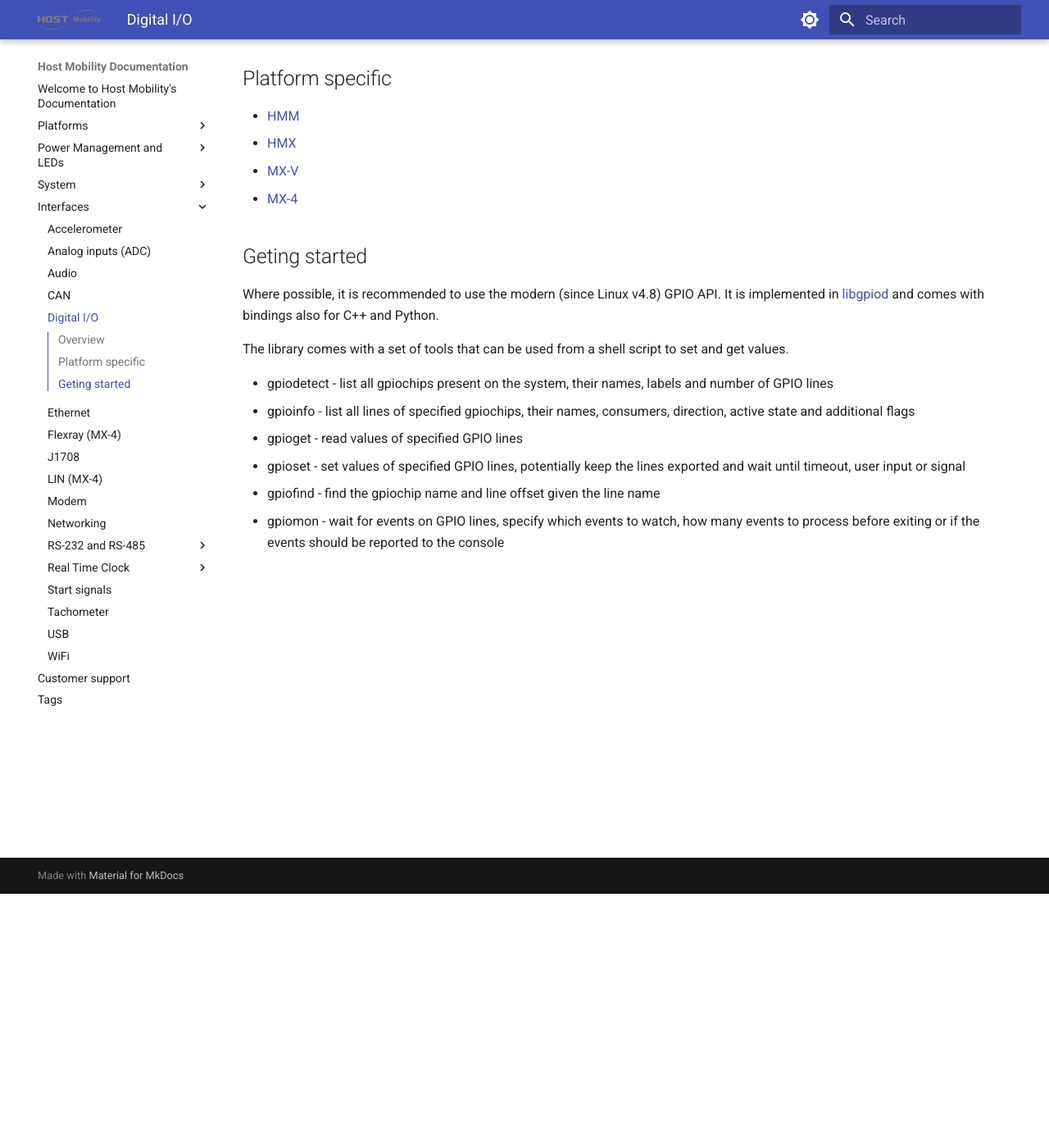
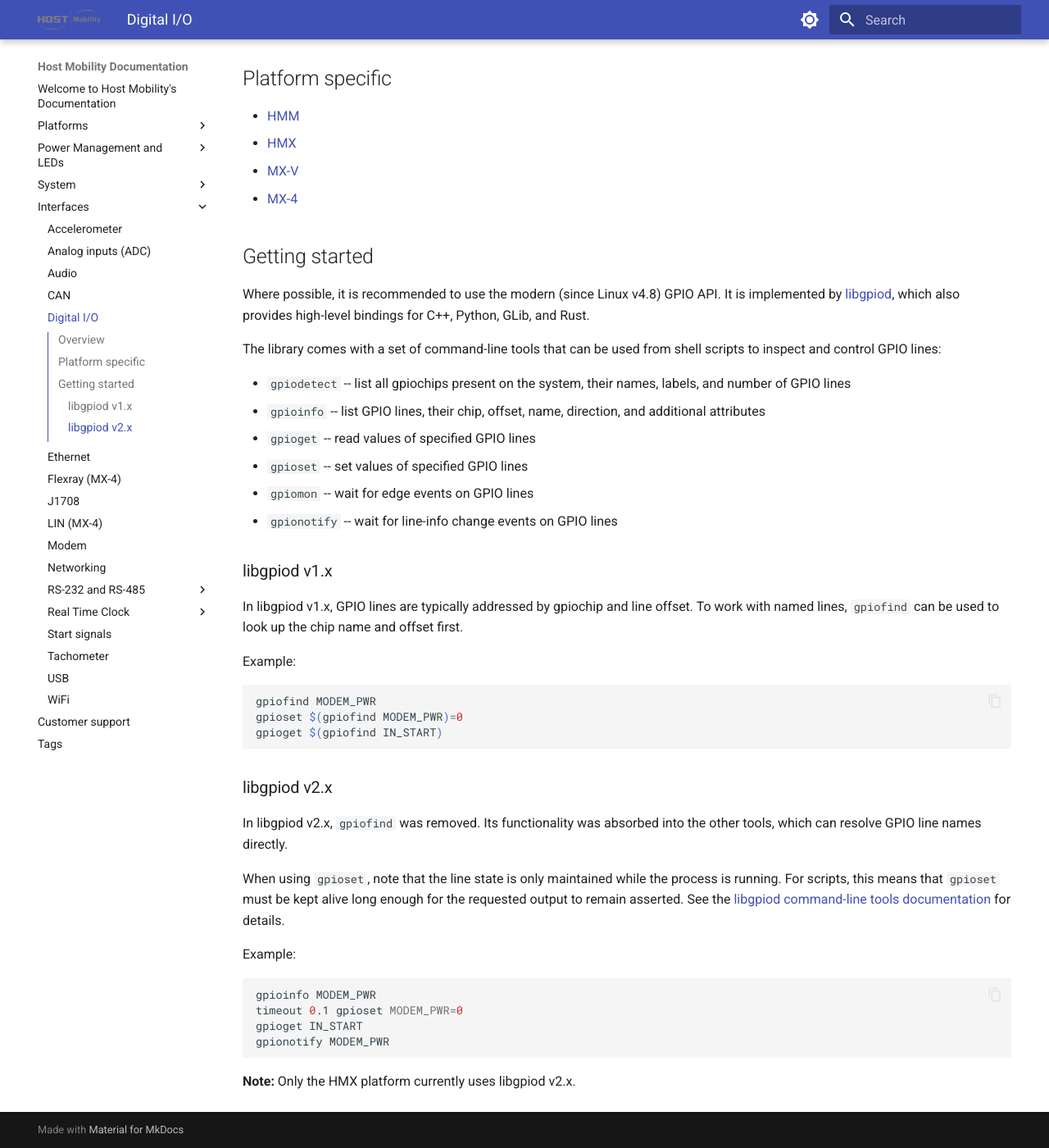
Before and after one commit to hostmobility/documentation, an MkDocs documentation site: the page built from docs/interfaces/digital_io.md, in a window 1280 px wide and 1400 px high, scrolled down 310 px. Shown: the whole window at 82% size. Built offline with MkDocs 1.6.1 and Material for MkDocs 9.7.7, drawn with Linux system fonts in a browser that asks for light colours.

Commit message:
Digital I/O: Update libgpiod section
- mention that GLib and Rust bindings are available
- explain differences in usage between libgpiod v1.x and 2.x
- document that gpiofind was removed in libgpiod v2.x
- add examples for both v1.x and v2.x command usage

````diff
--- a/docs/interfaces/digital_io.md
+++ b/docs/interfaces/digital_io.md
@@ -23,17 +23,54 @@ Digital I/O is handled by the Linux GPIO subsystem. This is a generic interface
 - [MX-V](mxv/digital_io.md)
 - [MX-4](mx4/digital_io.md)
 
-## Geting started
-Where possible, it is recommended to use the modern (since Linux v4.8) GPIO API. It is implemented in
-[libgpiod](https://git.kernel.org/pub/scm/libs/libgpiod/libgpiod.git) and comes
-with bindings also for C++ and Python.
+## Getting started
 
-The library comes with a set of tools that can be used from a shell script to
-set and get values.
+Where possible, it is recommended to use the modern (since Linux v4.8) GPIO API. It is implemented by
+[libgpiod](https://git.kernel.org/pub/scm/libs/libgpiod/libgpiod.git), which also provides high-level
+bindings for C++, Python, GLib, and Rust.
 
-* gpiodetect - list all gpiochips present on the system, their names, labels and number of GPIO lines
-* gpioinfo   - list all lines of specified gpiochips, their names, consumers, direction, active state and additional flags
-* gpioget    - read values of specified GPIO lines
-* gpioset    - set values of specified GPIO lines, potentially keep the lines exported and wait until timeout, user input or signal
-* gpiofind   - find the gpiochip name and line offset given the line name
-* gpiomon    - wait for events on GPIO lines, specify which events to watch, how many events to process before exiting or if the events should be reported to the console
+The library comes with a set of command-line tools that can be used from shell scripts to
+inspect and control GPIO lines:
+
+* `gpiodetect`  -- list all gpiochips present on the system, their names, labels, and number of GPIO lines
+* `gpioinfo`    -- list GPIO lines, their chip, offset, name, direction, and additional attributes
+* `gpioget`     -- read values of specified GPIO lines
+* `gpioset`     -- set values of specified GPIO lines
+* `gpiomon`     -- wait for edge events on GPIO lines
+* `gpionotify`  -- wait for line-info change events on GPIO lines
+
+### libgpiod v1.x
+
+In libgpiod v1.x, GPIO lines are typically addressed by gpiochip and line
+offset. To work with named lines, `gpiofind` can be used to look up the chip
+name and offset first.
+
+Example:
+
+```bash
+gpiofind MODEM_PWR
+gpioset $(gpiofind MODEM_PWR)=0
+gpioget $(gpiofind IN_START)
+```
+
+### libgpiod v2.x
+
+In libgpiod v2.x, `gpiofind` was removed. Its functionality was absorbed into
+the other tools, which can resolve GPIO line names directly.
+
+When using `gpioset`, note that the line state is only maintained while
+the process is running. For scripts, this means that `gpioset` must be
+kept alive long enough for the requested output to remain asserted.
+See the [libgpiod command-line tools documentation](https://libgpiod.readthedocs.io/en/stable/gpio_tools.html)
+for details.
+
+Example:
+
+```bash
+gpioinfo MODEM_PWR
+timeout 0.1 gpioset MODEM_PWR=0
+gpioget IN_START
+gpionotify MODEM_PWR
+```
+
+**Note:** Only the HMX platform currently uses libgpiod v2.x.
````
